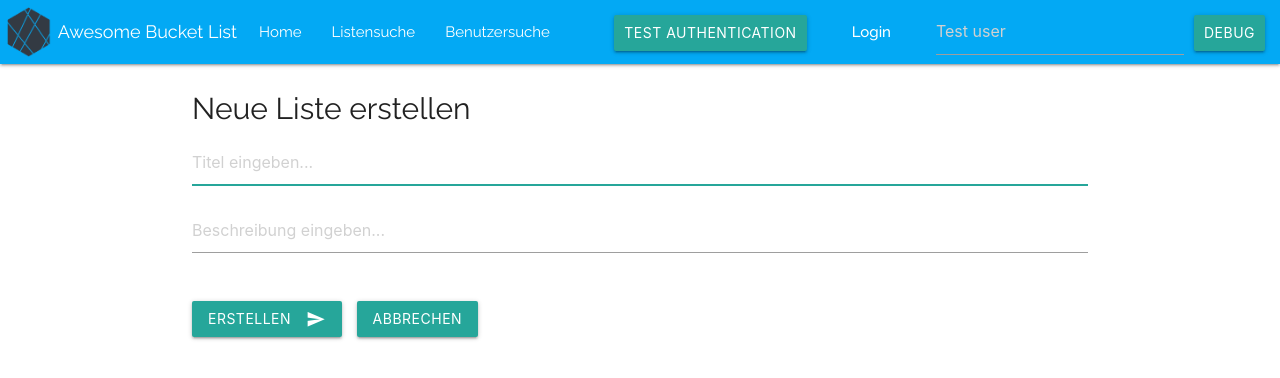
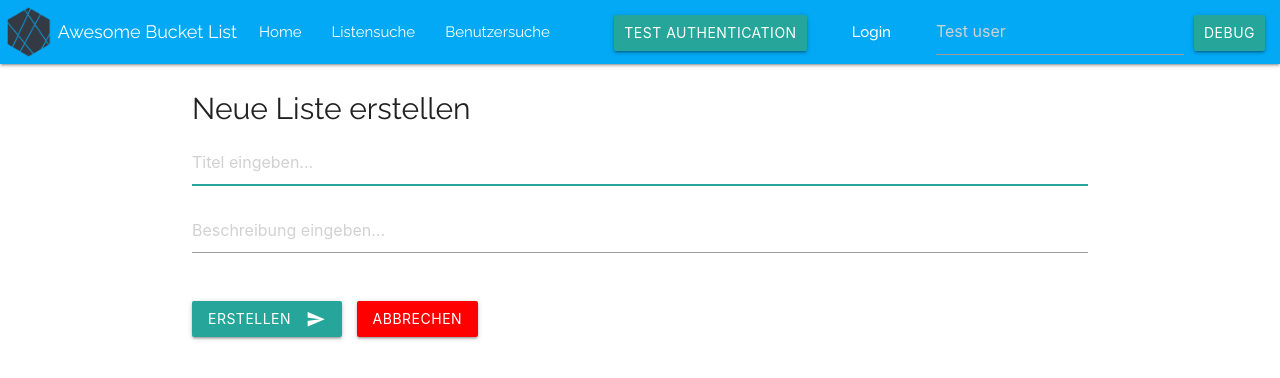
Before and after one commit to goatfryed/awesome-bla, a React (Create React App) app in the folder frontend/: page /newlist in a window 1280 px wide. Shown: the top 378 px of the page. Built offline with nearby package versions, Linux system fonts and the light colour scheme; no server answers.

Commit message:
Cancel btn red

```diff
--- a/frontend/src/styles.scss
+++ b/frontend/src/styles.scss
@@ -104,6 +104,14 @@ h2 {
   margin-right: 1rem;
 }
 
+.cancelBtn {
+  background-color: red;
+
+  &:hover {
+    background-color: lighten(red, 20%);
+  }
+}
+
 
 //Generic Classes
 .ml05 {
```
